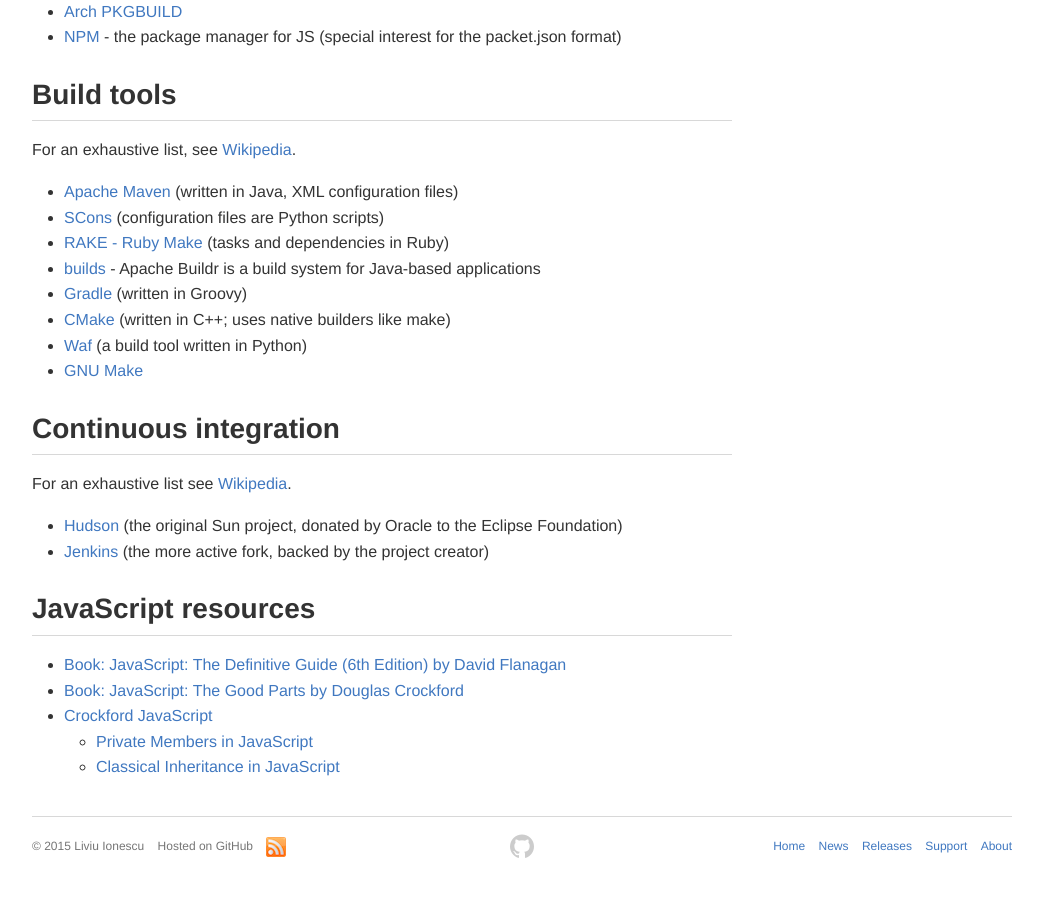
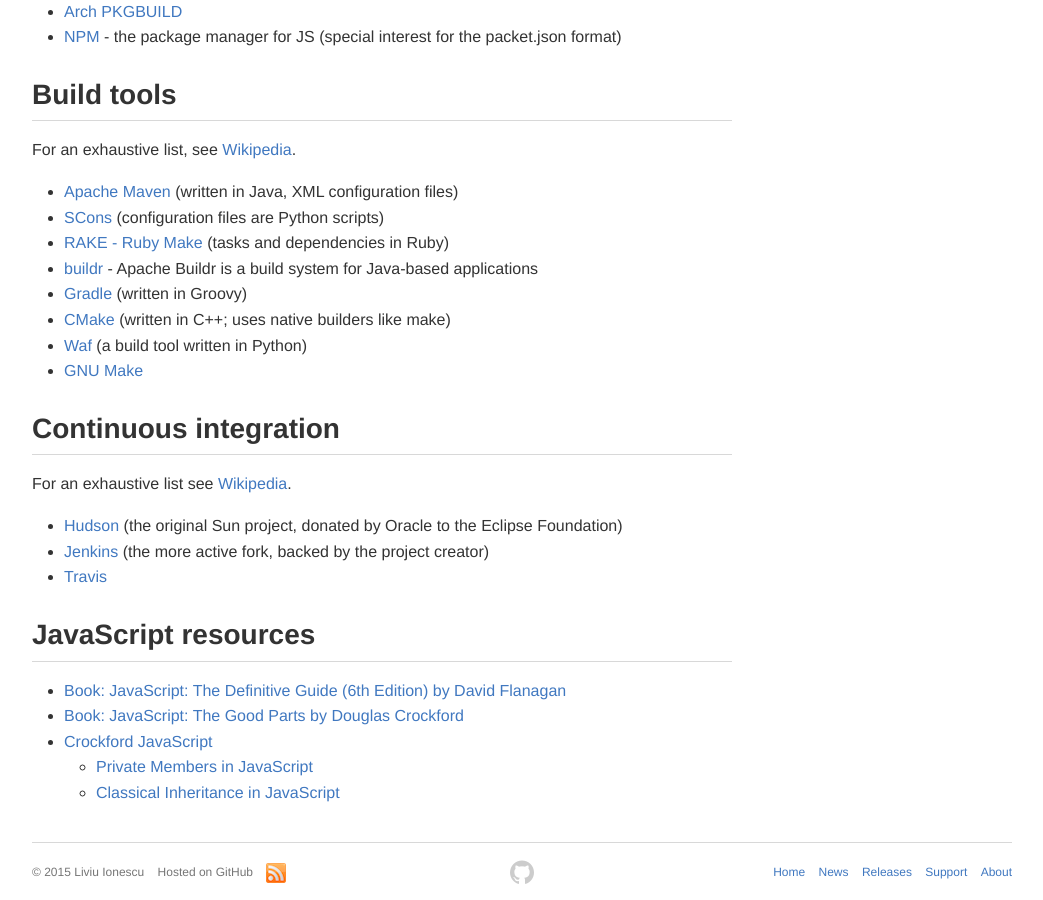
Before and after one commit to xcdl/xcdl.github.io-source, a Jekyll site: the page built from pages/home.md, in a window 1280 px wide and 900 px high, scrolled down 2712 px. Shown: the whole window, without its empty margins (118-1161 px from the left). Built offline with Jekyll 4.4.1, drawn with Linux system fonts in a browser that asks for light colours; comment, search, counter and statistics services are not loaded.

Commit message:
home: add link to Travis

```diff
--- a/pages/home.md
+++ b/pages/home.md
@@ -89,7 +89,7 @@ For an exhaustive list, see [Wikipedia](https://en.wikipedia.org/wiki/List_of_bu
 * [Apache Maven](https://maven.apache.org/) (written in Java, XML configuration files)
 * [SCons](http://scons.org/) (configuration files are Python scripts)
 * [RAKE - Ruby Make](https://github.com/ruby/rake) (tasks and dependencies in Ruby)
-* [builds](http://buildr.apache.org) - Apache Buildr is a build system for Java-based applications
+* [buildr](http://buildr.apache.org) - Apache Buildr is a build system for Java-based applications
 * [Gradle](https://gradle.org/) (written in Groovy)
 * [CMake](http://www.cmake.org/) (written in C++; uses native builders like make)
 * [Waf](https://github.com/waf-project/waf) (a build tool written in Python)
@@ -101,6 +101,7 @@ For an exhaustive list see [Wikipedia](https://en.wikipedia.org/wiki/Comparison_
 
 * [Hudson](http://hudson-ci.org/) (the original Sun project, donated by Oracle to the Eclipse Foundation)
 * [Jenkins](http://jenkins-ci.org/) (the more active fork, backed by the project creator)
+* [Travis](https://travis-ci.org)
 
 ## JavaScript resources
 
```
